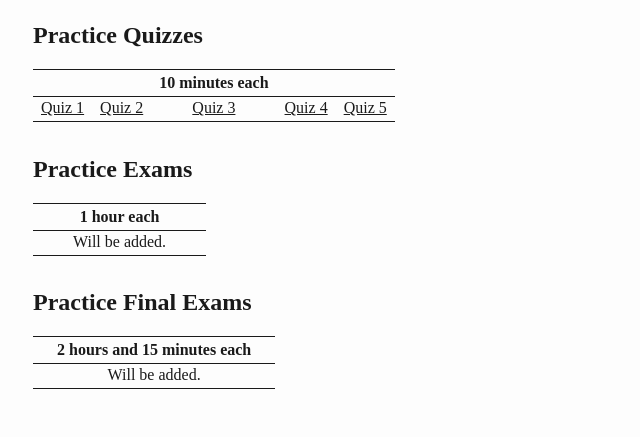
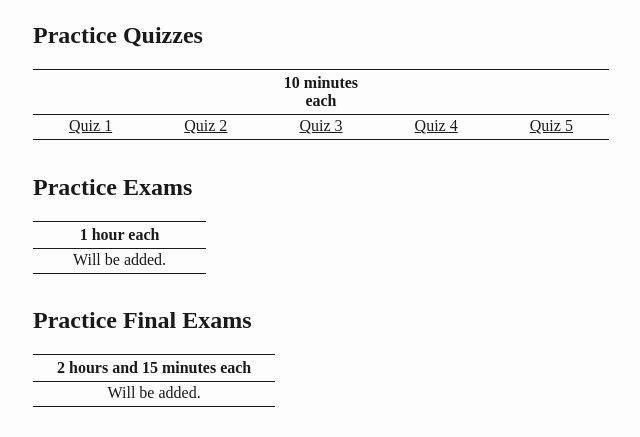
Before and after one commit to mutasimm/math19501, a plain HTML site: page contents/contents_page.html in a window 1280 px wide. Shown: the part 143-580 px from the top of the page, without its empty margins (319-959 px from the left). Drawn offline with Linux system fonts and the light colour scheme.

Commit message:
Updated contents page.

```diff
--- a/contents/contents_page.html
+++ b/contents/contents_page.html
@@ -172,6 +172,13 @@
 <h1 id="course-contents">Course Contents</h1>
 <h2 id="practice-quizzes">Practice Quizzes</h2>
 <table>
+<colgroup>
+<col style="width: 20%" />
+<col style="width: 20%" />
+<col style="width: 20%" />
+<col style="width: 20%" />
+<col style="width: 20%" />
+</colgroup>
 <thead>
 <tr>
 <th style="text-align: center;"></th>
@@ -183,11 +190,21 @@
 </thead>
 <tbody>
 <tr>
-<td style="text-align: center;"><a href="">Quiz 1</a></td>
-<td style="text-align: center;"><a href="">Quiz 2</a></td>
-<td style="text-align: center;"><a href="">Quiz 3</a></td>
-<td style="text-align: center;"><a href="">Quiz 4</a></td>
-<td style="text-align: center;"><a href="">Quiz 5</a></td>
+<td style="text-align: center;"><a
+href="https://mutasimm.github.io/math19501/contents/quiz-1.pdf">Quiz
+1</a></td>
+<td style="text-align: center;"><a
+href="https://mutasimm.github.io/math19501/contents/quiz-2.pdf">Quiz
+2</a></td>
+<td style="text-align: center;"><a
+href="https://mutasimm.github.io/math19501/contents/quiz-3.pdf">Quiz
+3</a></td>
+<td style="text-align: center;"><a
+href="https://mutasimm.github.io/math19501/contents/quiz-4.pdf">Quiz
+4</a></td>
+<td style="text-align: center;"><a
+href="https://mutasimm.github.io/math19501/contents/quiz-5.pdf">Quiz
+5</a></td>
 </tr>
 </tbody>
 </table>
```
